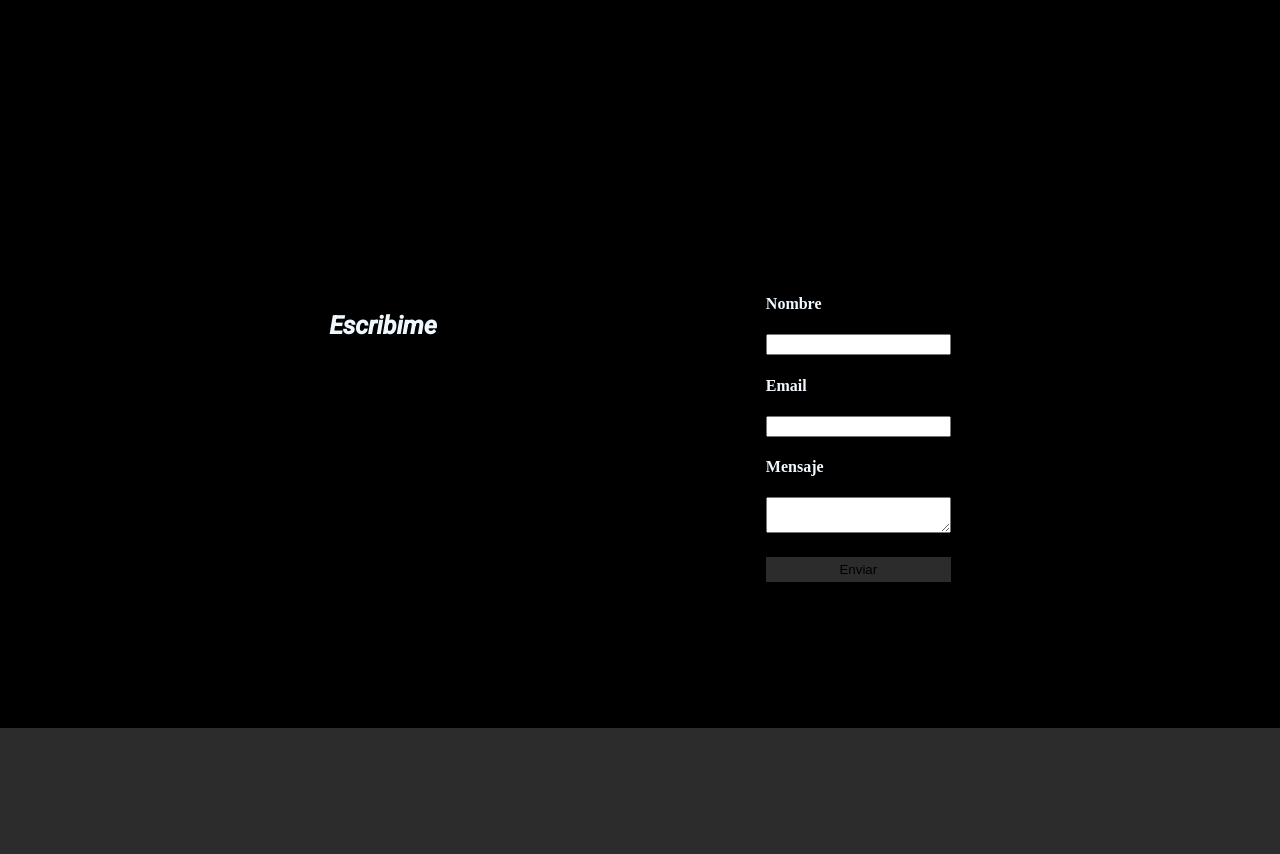
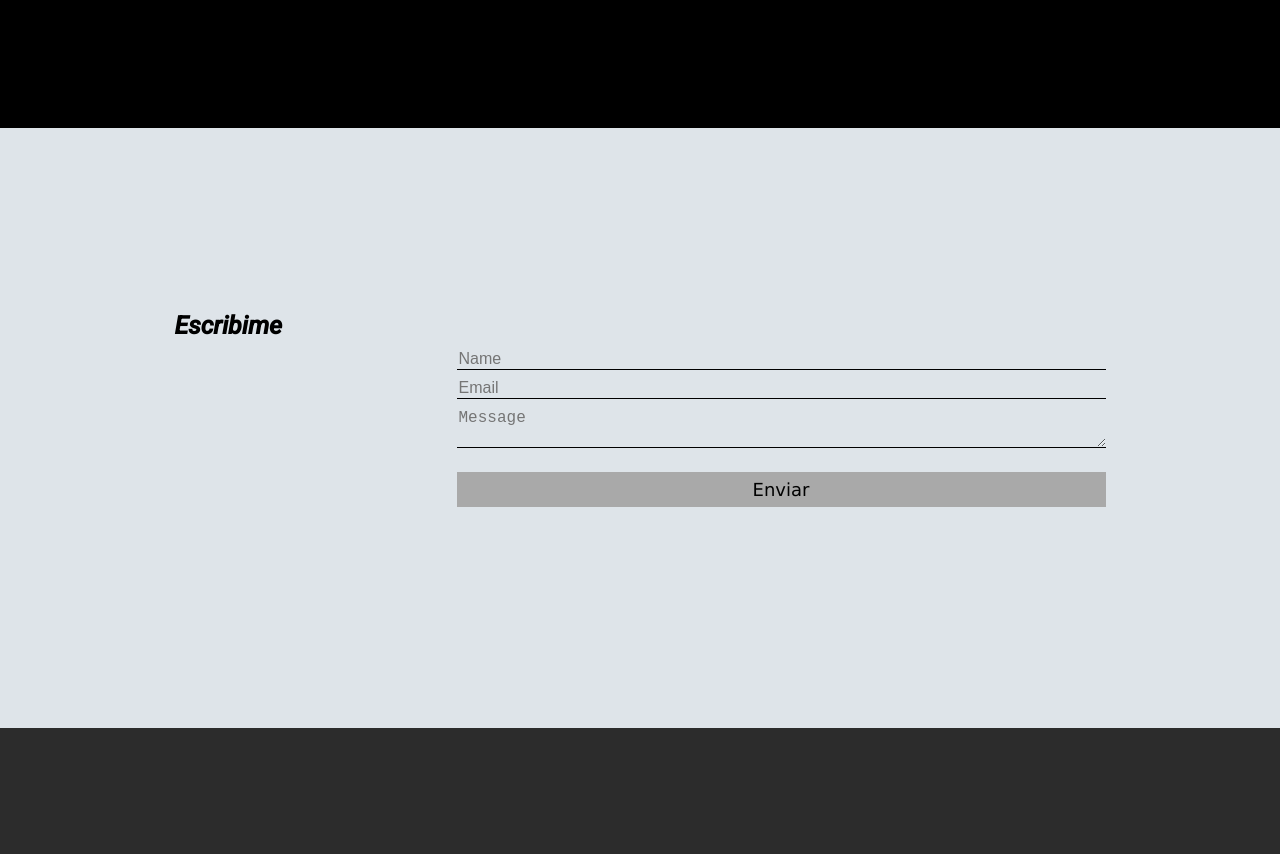
Before and after one commit to juliantrovato18/portfolio, a website: page index.html in a window 1280 px wide. Shown: the part 3060-3914 px from the top of the page. Drawn offline with Linux system fonts and the light colour scheme; no server answers; a web font is replaced by a local one.

Commit message:
modificando estilos en el formulario

```diff
--- a/form-comp/index.css
+++ b/form-comp/index.css
@@ -4,7 +4,7 @@
 .contact {
   min-height: 600px;
   min-width: 375px;
-  background-color: black;
+  background-color: rgb(222, 228, 233);
   display: flex;
   flex-direction: column;
   justify-content: center;
@@ -19,7 +19,7 @@
   }
 }
 .form-title {
-  color: aliceblue;
+  color: black;
   text-align: center;
   font-size: 25px;
   font-weight: 700 bold;
@@ -40,11 +40,32 @@
 }
 .submit-form {
   width: 100%;
-  height: 25px;
+  height: 35px;
   margin-top: 20px;
-  background-color: #2c2c2c;
+  font-size: 18px;
+  font-family: 'Lucida Sans', 'Lucida Sans Regular', 'Lucida Grande', 'Lucida Sans Unicode', Geneva, Verdana, sans-serif;
+  background-color:darkgray;
   border: none;
+  cursor: pointer;
 }
 .textarea {
   width: 100%;
+  font-size: 16px;
+  border-style: none none solid;
+  border-width: medium medium 1px;
+  background: transparent none repeat scroll 0% 0%;;
+  border-color: white;
+  border-bottom-color: black;
+  box-sizing: border-box;
 }
+.input{
+  width: 100%;
+  font-size: 16px;
+  margin-bottom: 8px;
+  background: transparent none repeat scroll 0% 0%;;
+  border-style: none none solid;
+  border-width: medium medium 1px;
+  border-color: white;
+  border-bottom-color: black;
+  box-sizing: border-box;
+}
--- a/form-comp/index.js
+++ b/form-comp/index.js
@@ -5,18 +5,9 @@ function contactForm(el) {
             <h3 class="form-title">Escribime</h3>
             <div class="container-form">
                 <form class=formulario>
-                    <label class="label">
-                    <h4 class="label-p">Nombre</h4>
-                    <input class="input" type="text" name="name">
-                    </label>
-                    <label class="label">
-                    <h4 class="label-p">Email</h4>
-                    <input class="input" type="email" name="email">
-                    </label>
-                    <label class="label">
-                    <h4 class="label-p">Mensaje</h4>
-                    </label>
-                    <textarea class="textarea" type="textarea" name="textarea"></textarea>
+                    <input placeholder="Name" class="input" type="text" name="name">
+                    <input placeholder="Email" class="input" type="email" name="email">
+                    <textarea placeholder="Message" class="textarea" type="textarea" name="textarea"></textarea>
                     <div>
                     <button class="submit-form">Enviar</button>
                     </div>
```
